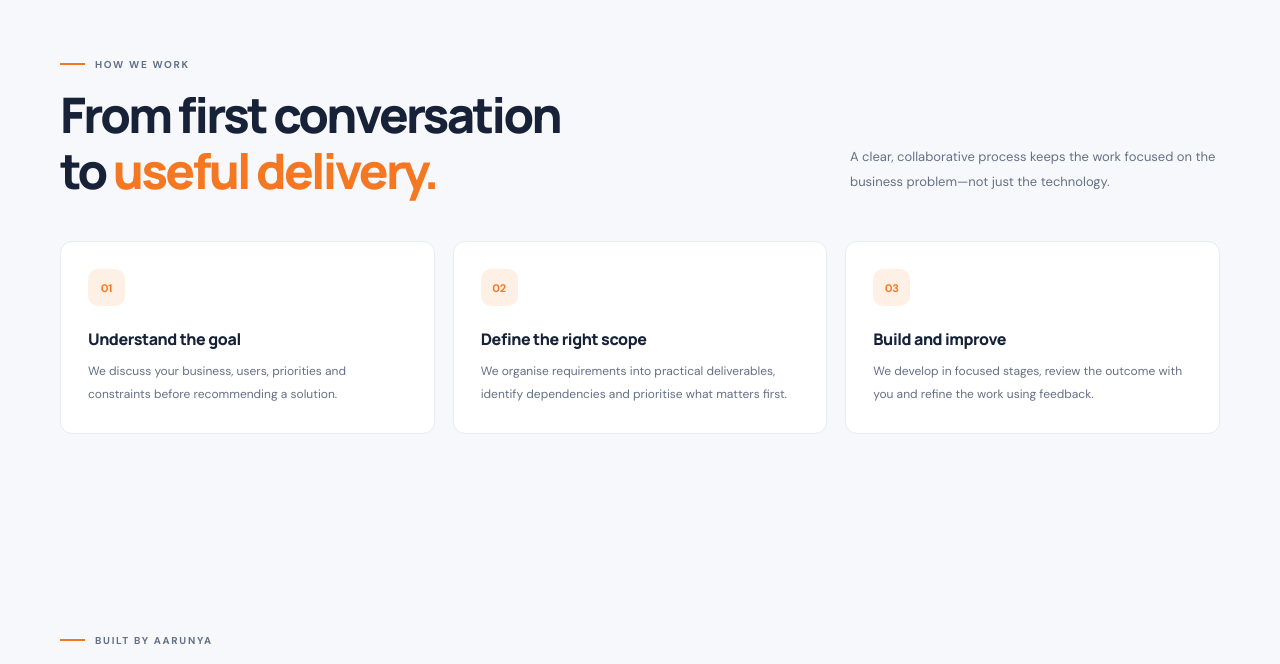
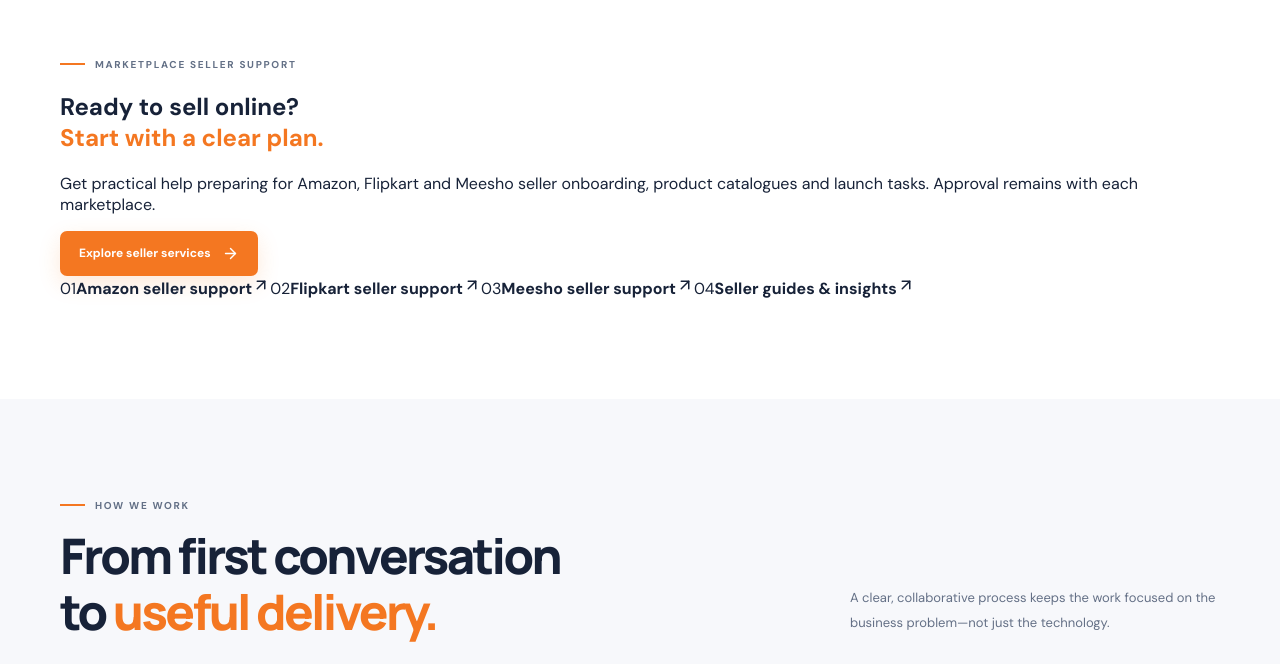
Before and after one commit to Abhisheksonijhon/aarunya-web-v2, a React (Vite) app: page / in a window 1280 px wide. Shown: the part 1878-2542 px from the top of the page. Built offline with nearby package versions, Linux system fonts and the light colour scheme.

Commit message:
Add seller services teaser and route pages

```diff
--- a/src/App.jsx
+++ b/src/App.jsx
@@ -1,5 +1,6 @@
 import { useState, useRef, useEffect } from 'react';
 import InnerPage from './InnerPage.jsx';
+import MarketplacePages from './MarketplacePages.jsx';
 import {
   ArrowDownRight, ArrowRight, ArrowUpRight, Menu, X,
   Code2, Smartphone, Palette, Megaphone, BrainCircuit,
@@ -261,6 +262,23 @@ function HomePage() {
           </div>
         </section>
 
+        <section className="marketplace-teaser-section section" id="marketplace-seller-support">
+          <div className="container marketplace-teaser">
+            <div className="marketplace-teaser-copy">
+              <div className="eyebrow"><span className="eyebrow-line" /> MARKETPLACE SELLER SUPPORT</div>
+              <h2>Ready to sell online?<br /><span className="orange-text">Start with a clear plan.</span></h2>
+              <p>Get practical help preparing for Amazon, Flipkart and Meesho seller onboarding, product catalogues and launch tasks. Approval remains with each marketplace.</p>
+              <a className="button button-primary" href="/marketplace-seller-services">Explore seller services <ArrowRight size={17} /></a>
+            </div>
+            <div className="marketplace-teaser-platforms">
+              <a href="/amazon-seller-services"><span>01</span><strong>Amazon seller support</strong><ArrowUpRight size={18}/></a>
+              <a href="/flipkart-seller-services"><span>02</span><strong>Flipkart seller support</strong><ArrowUpRight size={18}/></a>
+              <a href="/meesho-seller-services"><span>03</span><strong>Meesho seller support</strong><ArrowUpRight size={18}/></a>
+              <a href="/blog"><span>04</span><strong>Seller guides & insights</strong><ArrowUpRight size={18}/></a>
+            </div>
+          </div>
+        </section>
+
         <section className="process-section section" id="approach">
           <div className="container">
             <div className="section-heading">
@@ -410,6 +428,8 @@ function App({ initialPath } = {}) {
     (typeof window !== 'undefined' ? window.location.pathname : '/');
   const path = currentPath.replace(/\/+$/, '') || '/';
 
+  const marketplacePaths = ['/marketplace-seller-services', '/amazon-seller-services', '/flipkart-seller-services', '/meesho-seller-services', '/blog', '/blog/marketplace-seller-registration-checklist-india', '/blog/product-listing-readiness-checklist'];
+  if (marketplacePaths.includes(path)) return <MarketplacePages path={path} />;
   return path === '/' ? <HomePage /> : <InnerPage path={path} />;
 }
 
```
